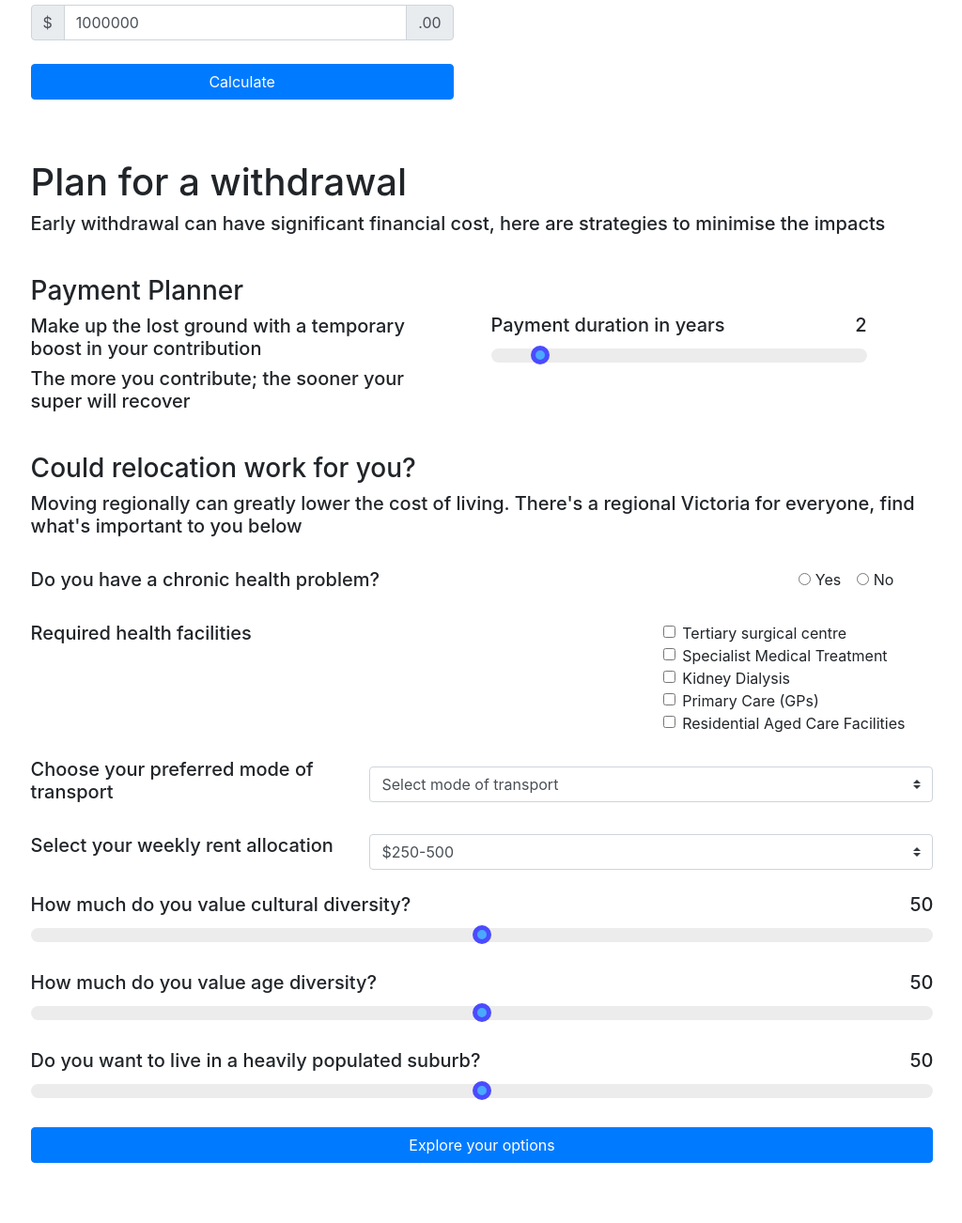
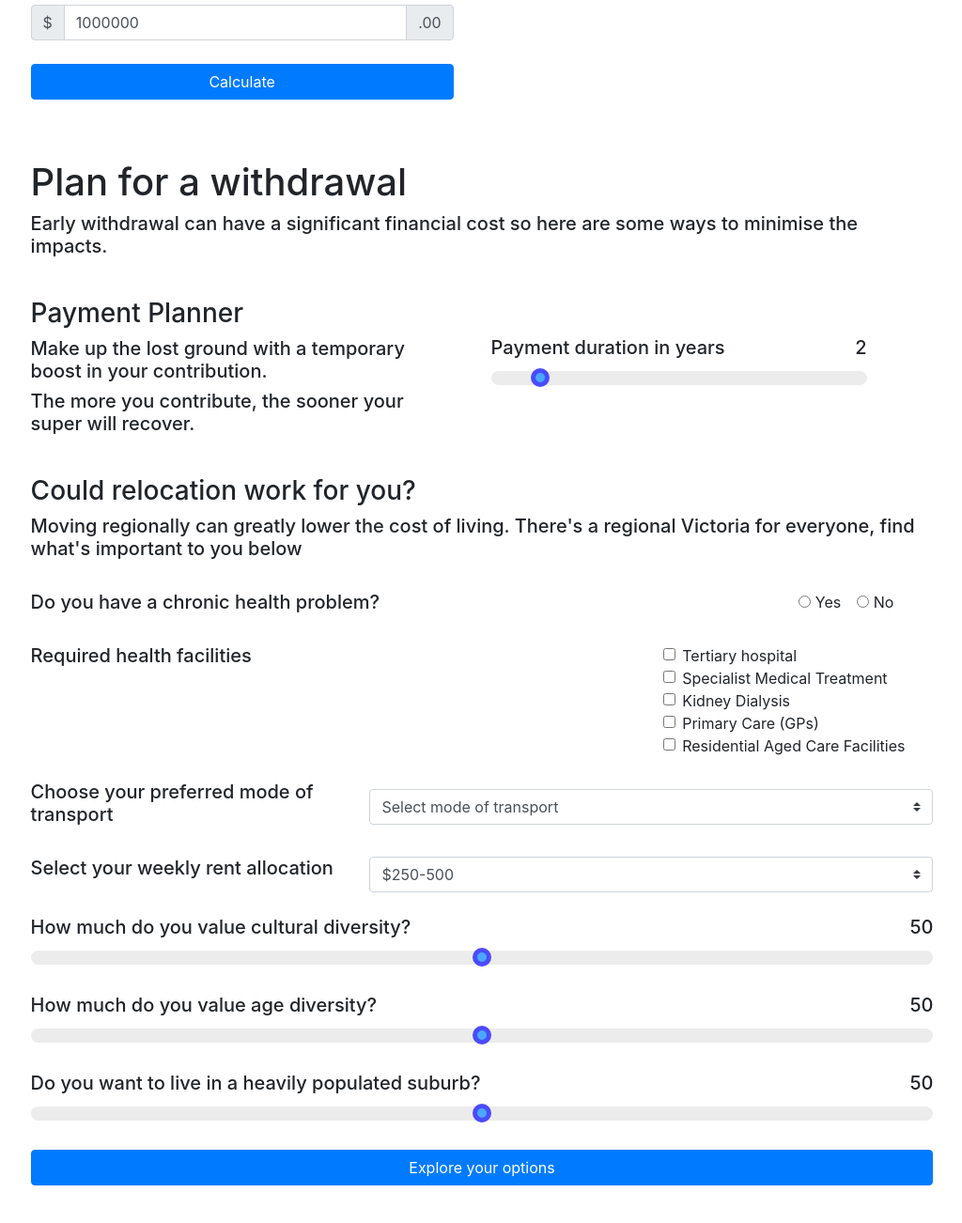
Before and after one commit to TianleJin/GovHack-2020, a Flask app: page / in a window 1280 px wide. Shown: the part 734-2036 px from the top of the page at 94% size, without its empty margins (127-1151 px from the left). Before the commit the page ends 1972 px from the top, so only its background shows below. Run offline with Flask 2, Linux system fonts and the light colour scheme; some libraries are stand-ins or nearby versions.

Commit message:
copy changes

```diff
--- a/templates/home.html
+++ b/templates/home.html
@@ -185,17 +185,17 @@
 <div class="container">
   <h1>Plan for a withdrawal</h1>
   <h5>
-    Early withdrawal can have significant financial cost, here are strategies to
-    minimise the impacts
+    Early withdrawal can have a significant financial cost so here are some ways to
+    minimise the impacts.
   </h5>
   <!-- Payment Planner -->
   <div style="display: flex; flex-direction: row; align-items: center;">
     <div style="width: 400px;">
       <h3>Payment Planner</h3>
       <h5>
-        Make up the lost ground with a temporary boost in your contribution
+        Make up the lost ground with a temporary boost in your contribution.
       </h5>
-      <h5>The more you contribute; the sooner your super will recover</h5>
+      <h5>The more you contribute, the sooner your super will recover.</h5>
     </div>
     <div class="feedback-container">
       <h2
@@ -271,7 +271,7 @@
               id="check1"
             />
             <label class="form-check-label" for="check1">
-              Tertiary surgical centre
+              Tertiary hospital
             </label>
           </div>
           <div class="form-check">
```
